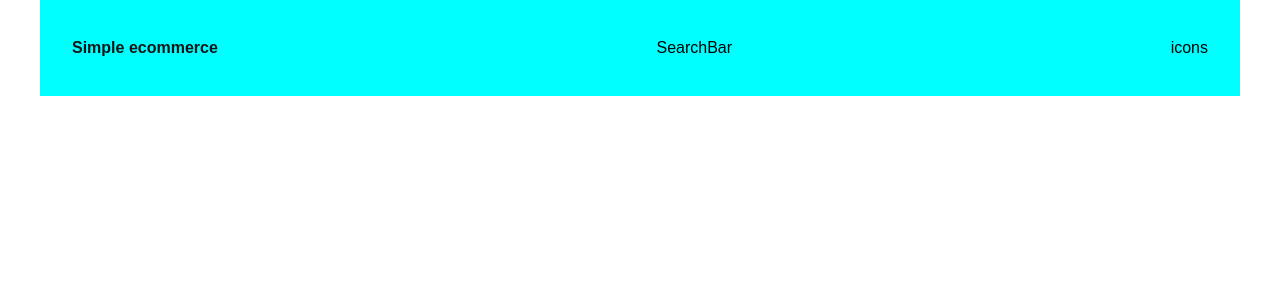
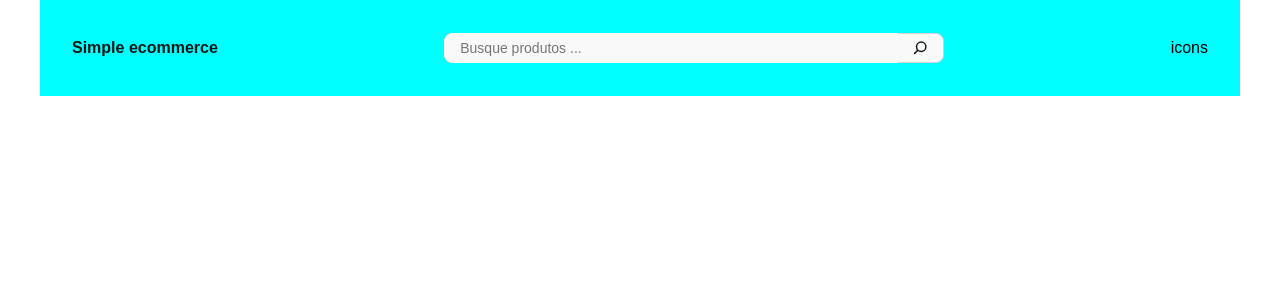
Before and after one commit to Gustavo-franca/simple-ecommerce-frontend, a React (Create React App) app: page / in a window 1280 px wide. Shown: the top 300 px of the page. Built offline with nearby package versions, Linux system fonts and the light colour scheme.

Commit message:
Add search bar

```diff
--- a/src/components/header/header.tsx
+++ b/src/components/header/header.tsx
@@ -1,12 +1,13 @@
 import React from 'react';
 import { HeaderContainer } from './styles';
 import Logo from '../logo';
+import SearchBar from '../searchBar';
 
 const Header = () => {
   return (
     <HeaderContainer>
       <Logo />
-      <div>SearchBar</div>
+      <SearchBar />
       <div>icons</div>
     </HeaderContainer>
   );
--- /dev/null
+++ b/src/components/searchBar/index.ts
@@ -0,0 +1 @@
+export { default } from './searchBar';
--- /dev/null
+++ b/src/components/searchBar/searchBar.tsx
@@ -0,0 +1,14 @@
+import React from 'react';
+import { Container, StyledButton, StyledInput } from './styles';
+
+const SearchBar = () => {
+  return (
+    <Container>
+      <StyledInput placeholder={'Busque produtos ...'} />
+      <StyledButton>
+        <img src="/icons/searchIcon.svg" alt="search icon" />{' '}
+      </StyledButton>
+    </Container>
+  );
+};
+export default SearchBar;
--- /dev/null
+++ b/src/components/searchBar/styles.tsx
@@ -0,0 +1,46 @@
+import styled from 'styled-components';
+
+export const StyledButton = styled.button`
+  max-width: 50px;
+  width: 10%;
+  height: 100%;
+
+  display: flex;
+  align-items: center;
+  justify-content: center;
+  background: ${(props) => props.theme.colors.c1H};
+  border: none;
+
+  border-radius: 0 8px 8px 0;
+`;
+
+export const StyledInput = styled.input`
+  height: 100%;
+  width: 100%;
+
+  padding-left: 15px;
+
+  color: ${(props) => props.theme.colors.c1C};
+  font-size: ${(props) => props.theme.fontSize.body};
+
+  border: none;
+  border-radius: 8px 0 0 8px;
+
+  outline: ${(props) => props.theme.colors.c1J} solid 1px;
+
+  background: ${(props) => props.theme.colors.c1H};
+`;
+
+export const Container = styled.div`
+  max-width: 500px;
+  width: 45vw;
+  height: 30px;
+  display: flex;
+
+  align-items: center;
+
+  background: ${(props) => props.theme.colors.c1H};
+  border: 1px solid ${(props) => props.theme.colors.c1D};
+  border-radius: 8px;
+  font-weight: bolder;
+`;
--- a/src/styles/theme.ts
+++ b/src/styles/theme.ts
@@ -4,17 +4,14 @@ const Theme: DefaultTheme = {
   borderRadius: '5px',
 
   colors: {
-    c1J: '#FFFFFF',
-    c1A: '#151515'
+    c1A: '#151515',
+    c1C: '#A9A9A9',
+    c1D: '#D1D1D1',
+    c1H: '#F9F9F9',
+    c1J: '#FFFFFF'
   },
   fontSize: {
-    S1: '9.4em',
-    S2: '6.4em',
-    S3: '4.8em',
-    S4: '3.6em',
-    S5: '2.4em',
-    S6: '1.8em',
-    SP: '1.4em'
+    body: '14px'
   },
   fontFamily: {
     raleway: "'Raleway',sans-serif",
```
Also changed, not shown: styled.d.ts (+4 -7 lines), public/icons/searchIcon.svg (added).
